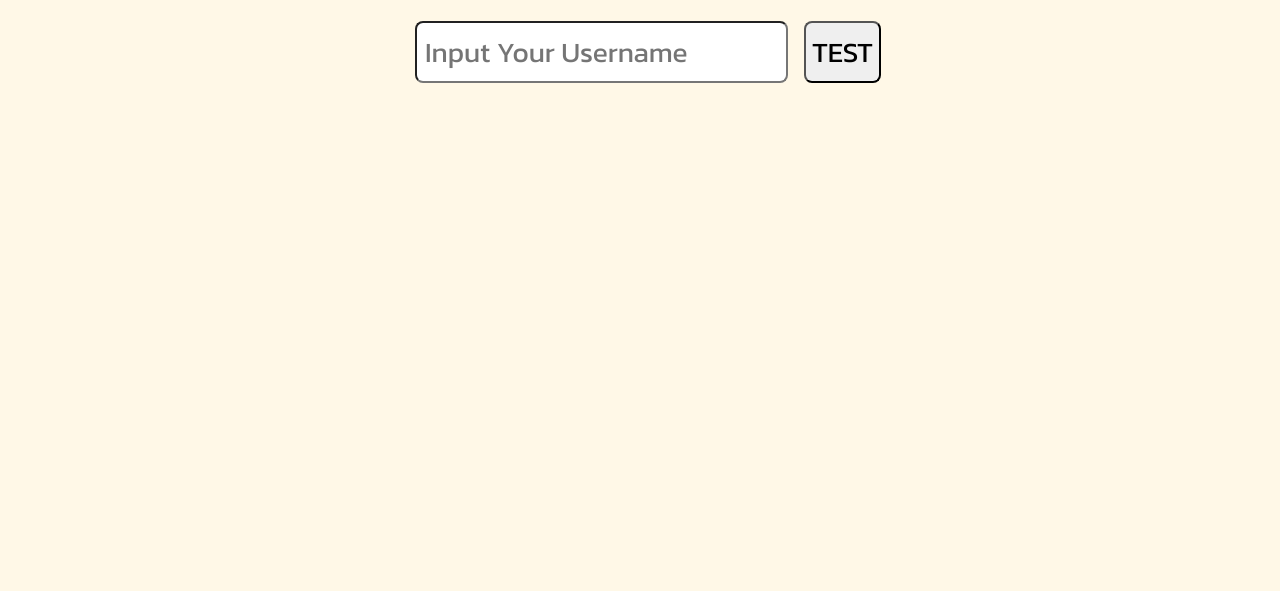
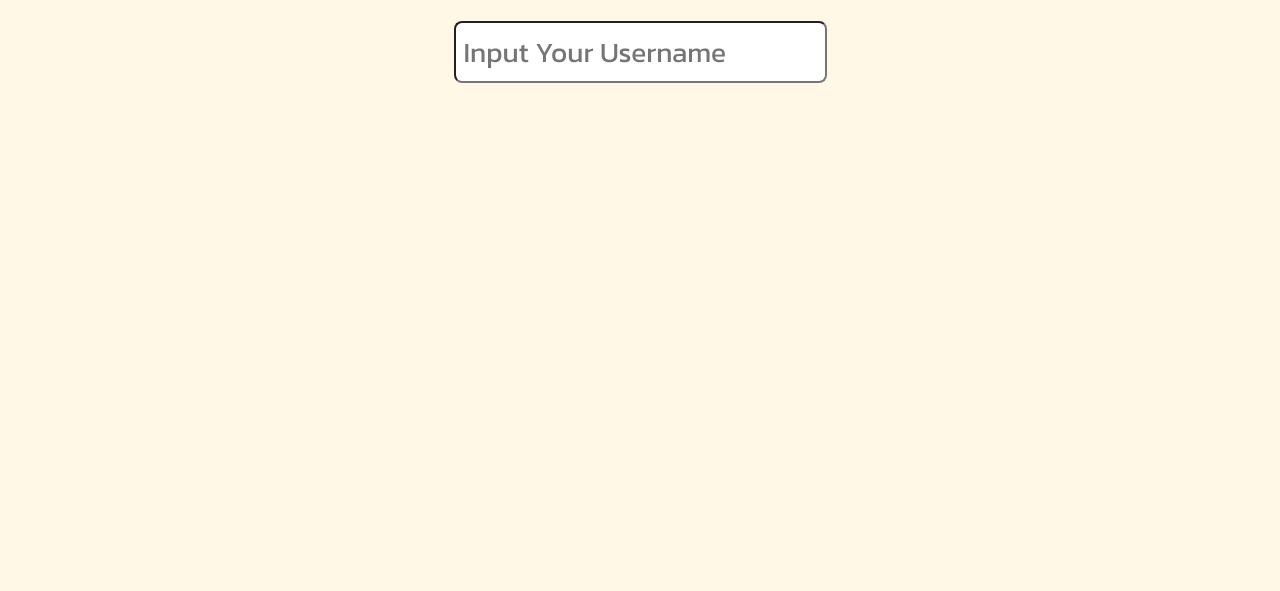
Before and after one commit to NGUP-J/TOC, a plain HTML site: page index.html in a window 1280 px wide. Shown: the part 209-800 px from the top of the page. Drawn offline with nearby package versions, Linux system fonts and the light colour scheme.

Commit message:
Update index.html
-ลบ comment กับปุ่มออก

```diff
--- a/index.html
+++ b/index.html
@@ -51,29 +51,8 @@
         <p class="h1 text-center container p-5" id="title">Username Game</p>
         <div class="container justify-content-center d-flex  fs-3 w-auto ">
             <input class="p-2 m-3 rounded-3" id="input" type="text" placeholder="Input Your Username" />
-            <button class="my-3 rounded-3" id="button">TEST</button>
         </div>
         <div id="Alert_Box" class="container justify-content-center d-flex flex-column fs-3  ">
-            <!--<div id="q1" class="d-block ">
-                <div id="Accept" class="border border-3 rounded-3 ">
-                    <div id="rule" class="rounded-top px-3 py-1">
-                        <h2>กฏข้อที่ 1</h2>
-                    </div>
-                    <div id="rule_description" class="rounded-bottom px-3 py-1">
-                        <p>Username จะต้องมีตัวพิมพ์ใหญ่</p>
-                    </div>
-                </div>
-            </div>
-            <div id="q2" class="d-block">
-                <div id="Accept" class="border border-3 rounded-3 ">
-                    <div id="rule" class="rounded-top px-3 py-1">
-                        <h2>กฏข้อที่ 2</h2>
-                    </div>
-                    <div id="rule_description" class="rounded-bottom px-3 py-1">
-                        <p>จะต้องมีตัวเลขต่อจากตัว</p>
-                    </div>
-                </div>
-            </div>-->
         </div>
 
     </main>
```
